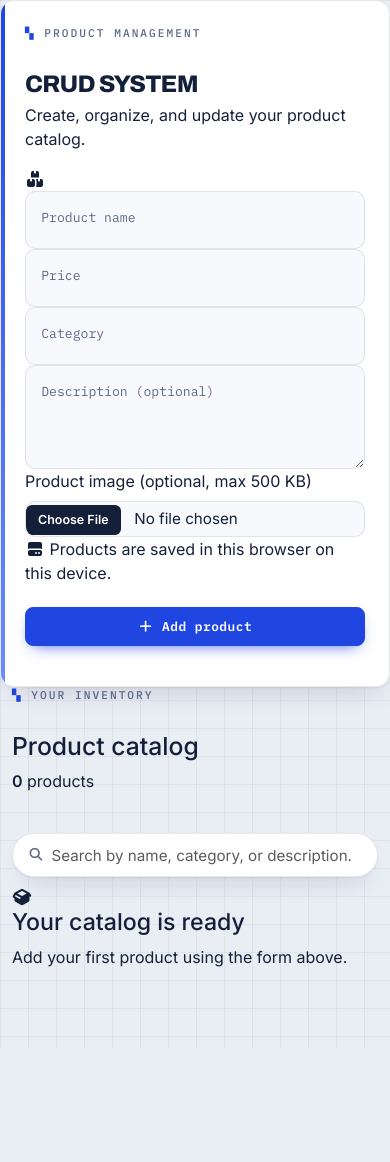
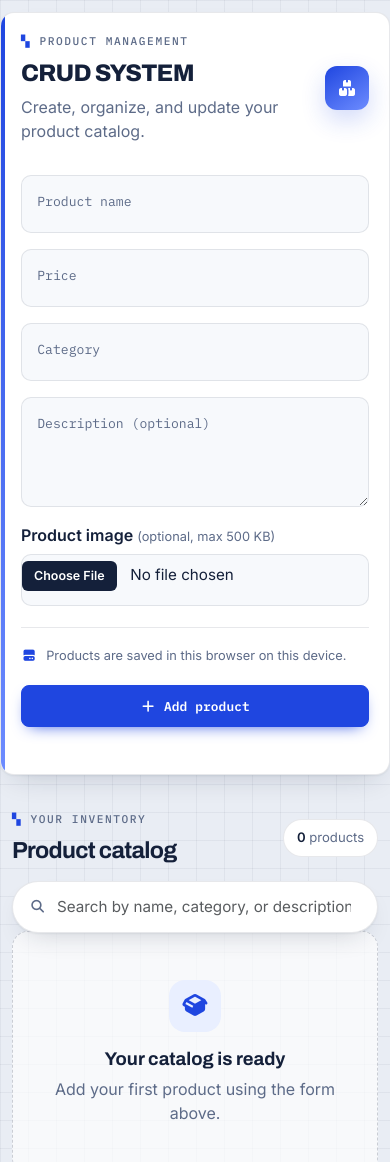
Before and after one commit to ahmedsarhan372/CRUD-System, a plain HTML site: page index.html in a window 390 px wide. Shown: the top 1162 px of the page. Before the commit the page ends 1049 px from the top, so only its background shows below. Drawn offline with Linux system fonts and the light colour scheme.

Commit message:
Polish catalog layout and product cards

```diff
--- a/css/style.css
+++ b/css/style.css
@@ -294,3 +294,324 @@ p.card-title:first-of-type {
     width: 100%;
   }
 }
+
+
+/* Functional catalog layout */
+.catalog-shell {
+  padding: 1.25rem 0 4rem;
+}
+.panel {
+  max-width: 980px;
+  margin-inline: auto;
+  padding: clamp(1.25rem, 4vw, 2.75rem) !important;
+}
+.panel-heading,
+.catalog-heading {
+  display: flex;
+  align-items: center;
+  justify-content: space-between;
+  gap: 1rem;
+}
+.panel-heading {
+  margin-bottom: 2rem;
+}
+.panel-eyebrow {
+  margin-bottom: 0.55rem;
+  letter-spacing: 0.14em;
+}
+.panel-title {
+  margin-bottom: 0.45rem;
+}
+.panel-subtitle {
+  margin: 0;
+  color: var(--muted);
+}
+.panel-mark,
+.empty-icon {
+  display: grid;
+  place-items: center;
+  flex: 0 0 auto;
+  width: 58px;
+  height: 58px;
+  border-radius: 16px;
+  color: #fff;
+  background: linear-gradient(145deg, var(--signal), #6d8cff);
+  box-shadow: 0 10px 24px #1f46e033;
+  font-size: 1.35rem;
+}
+.form-grid {
+  display: grid;
+  grid-template-columns: repeat(2, minmax(0, 1fr));
+  gap: 1rem;
+}
+.form-grid .form-floating {
+  min-width: 0;
+}
+.form-floating > .form-control {
+  min-height: 58px;
+}
+.form-floating > textarea.form-control {
+  min-height: 110px;
+  height: 110px;
+}
+.description-field,
+.image-field {
+  grid-column: 1 / -1;
+}
+.image-field .form-label {
+  display: block;
+  margin-bottom: 0.45rem;
+  color: var(--ink);
+  font-weight: 600;
+}
+.image-field .form-label span {
+  color: var(--muted);
+  font-size: 0.8rem;
+  font-weight: 400;
+}
+.image-field > .form-control {
+  min-height: 52px;
+  padding: 0.55rem 0.75rem;
+}
+.image-preview-wrap {
+  display: flex;
+  align-items: center;
+  gap: 0.75rem;
+  margin-top: 0.75rem;
+  color: var(--muted);
+  font-size: 0.85rem;
+}
+.image-preview-wrap[hidden],
+.empty-state[hidden] {
+  display: none !important;
+}
+.image-preview-wrap img {
+  width: 60px;
+  height: 60px;
+  object-fit: cover;
+  border: 1px solid var(--line);
+  border-radius: 10px;
+}
+.form-footer {
+  display: flex;
+  justify-content: space-between;
+  align-items: center;
+  gap: 1.25rem;
+  margin-top: 1.3rem;
+  padding-top: 1.15rem;
+  border-top: 1px solid var(--line);
+}
+.storage-note {
+  margin: 0;
+  color: var(--muted);
+  font-size: 0.8rem;
+}
+.storage-note i {
+  margin-right: 0.35rem;
+  color: var(--signal);
+}
+.btns {
+  padding: 0;
+  flex-wrap: wrap;
+}
+.btn {
+  width: auto;
+  min-height: 42px;
+  letter-spacing: 0.01em;
+}
+.btn-primary {
+  color: #fff;
+}
+.form-message {
+  min-height: 1.2rem;
+  margin: 0.5rem 0 0;
+  font-size: 0.86rem;
+}
+.form-message.is-success {
+  color: #14724c;
+}
+.form-message.is-error {
+  color: #b42318;
+}
+.form-message.is-info {
+  color: var(--signal);
+}
+.catalog-section {
+  max-width: 1180px;
+  margin: 3rem auto 0;
+}
+.catalog-heading {
+  margin-bottom: 1rem;
+}
+.catalog-heading h2 {
+  margin: 0;
+  font-family: "Archivo", sans-serif;
+  font-size: clamp(1.45rem, 3vw, 2rem);
+  font-weight: 700;
+  letter-spacing: -0.03em;
+}
+.product-count {
+  padding: 0.5rem 0.8rem;
+  border: 1px solid var(--line);
+  border-radius: 999px;
+  background: #fff;
+  color: var(--muted);
+  font-size: 0.82rem;
+}
+.product-count strong {
+  color: var(--ink);
+}
+.search-wrap {
+  max-width: none;
+  margin: 0 0 1.4rem;
+}
+.search-wrap > i {
+  left: 1.1rem;
+}
+#search {
+  height: 52px;
+  padding-left: 2.75rem;
+}
+.product-card {
+  border-color: #14203a14;
+}
+.product-image {
+  display: grid;
+  place-items: center;
+  height: 205px;
+  overflow: hidden;
+  background:
+    radial-gradient(circle at 78% 24%, #dfe7ff 0 8%, transparent 8.5%),
+    linear-gradient(145deg, #f5f7ff, #e9edf4);
+}
+.product-image .card-img-top {
+  width: 100%;
+  height: 100%;
+  aspect-ratio: auto;
+  object-fit: cover;
+  border: 0;
+}
+.product-placeholder {
+  display: grid;
+  place-items: center;
+  width: 76px;
+  height: 76px;
+  border-radius: 24px;
+  background: #fff;
+  color: var(--signal);
+  box-shadow: var(--shadow);
+  font-size: 1.7rem;
+}
+.product-topline {
+  display: flex;
+  justify-content: space-between;
+  align-items: center;
+  gap: 0.75rem;
+}
+.product-badge {
+  max-width: 75%;
+  overflow: hidden;
+  text-overflow: ellipsis;
+  white-space: nowrap;
+}
+.product-index,
+.product-date {
+  color: var(--muted);
+  font-family: "IBM Plex Mono", monospace;
+  font-size: 0.7rem;
+}
+.product-card .card-title {
+  margin: 0.85rem 0 0.6rem;
+  overflow-wrap: anywhere;
+}
+.product-price {
+  display: flex;
+  justify-content: space-between;
+  align-items: center;
+  margin: 0 0 0.6rem;
+  color: var(--signal);
+  font-family: "IBM Plex Mono", monospace;
+  font-size: 1.1rem;
+  font-weight: 600;
+}
+.product-price span {
+  color: var(--muted);
+  font-family: "Inter", sans-serif;
+  font-size: 0.78rem;
+  font-weight: 500;
+}
+.product-description {
+  min-height: 2.7em;
+  margin: 0 0 0.85rem;
+  color: var(--muted);
+  display: -webkit-box;
+  overflow: hidden;
+  -webkit-box-orient: vertical;
+  -webkit-line-clamp: 2;
+  overflow-wrap: anywhere;
+}
+.product-actions .btn {
+  min-height: 36px;
+}
+.empty-state {
+  padding: 3rem 1rem;
+  text-align: center;
+  border: 1px dashed #14203a33;
+  border-radius: 16px;
+  background: #ffffffa8;
+}
+.empty-state .empty-icon {
+  width: 52px;
+  height: 52px;
+  margin: 0 auto 1rem;
+  background: #e9efff;
+  color: var(--signal);
+  box-shadow: none;
+}
+.empty-state h3 {
+  margin-bottom: 0.45rem;
+  font-family: "Archivo", sans-serif;
+  font-size: 1.15rem;
+  font-weight: 700;
+}
+.empty-state p {
+  margin: 0;
+  color: var(--muted);
+}
+@media (max-width: 767.98px) {
+  .catalog-shell {
+    padding-top: 0.75rem;
+  }
+  .form-footer {
+    align-items: stretch;
+    flex-direction: column;
+  }
+  .btns {
+    display: grid;
+    grid-template-columns: 1fr;
+  }
+  .btns .btn {
+    width: 100%;
+  }
+  .catalog-section {
+    margin-top: 2.25rem;
+  }
+}
+@media (max-width: 575.98px) {
+  .panel-mark {
+    width: 44px;
+    height: 44px;
+    border-radius: 12px;
+    font-size: 1rem;
+  }
+  .form-grid {
+    grid-template-columns: minmax(0, 1fr);
+  }
+  .description-field,
+  .image-field {
+    grid-column: auto;
+  }
+  .product-image {
+    height: 190px;
+  }
+}
```
